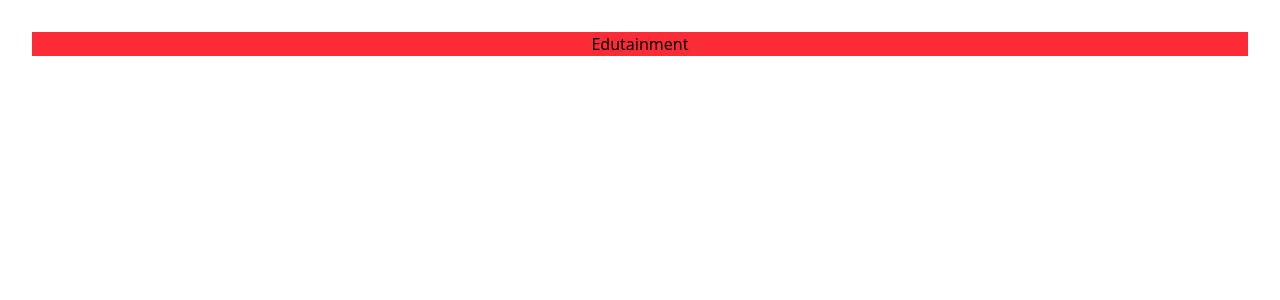
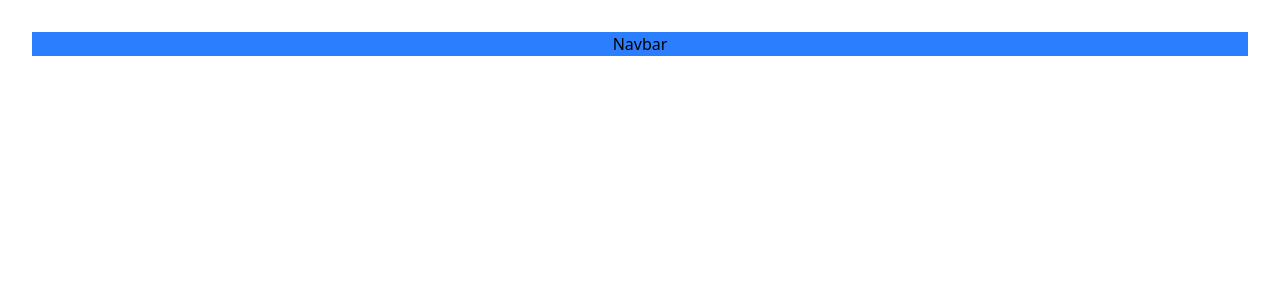
Before and after one commit to Nandanikirtani/Edutainment, a React (Vite) app in the folder frontend/: page / in a window 1280 px wide. Shown: the top 300 px of the page. Built offline with nearby package versions, Linux system fonts and the light colour scheme.

Commit message:
Added navbar

```diff
--- a/frontend/src/App.jsx
+++ b/frontend/src/App.jsx
@@ -2,13 +2,14 @@ import { useState } from 'react'
 import reactLogo from './assets/react.svg'
 import viteLogo from '/vite.svg'
 import './App.css'
+import Navbar from './components/Navbar'
 
 function App() {
   const [count, setCount] = useState(0)
 
   return (
     <>
-      <h1 className='bg-red-500'>Edutainment</h1>
+      <Navbar/>
     </>
   )
 }
--- a/frontend/src/components/Navbar.jsx
+++ b/frontend/src/components/Navbar.jsx
@@ -3,7 +3,7 @@ import React from 'react'
 export default function Navbar() {
   return (
     <div>
-
+      <h1 className='bg-blue-500'>Navbar</h1>
     </div>
   )
 }
```
